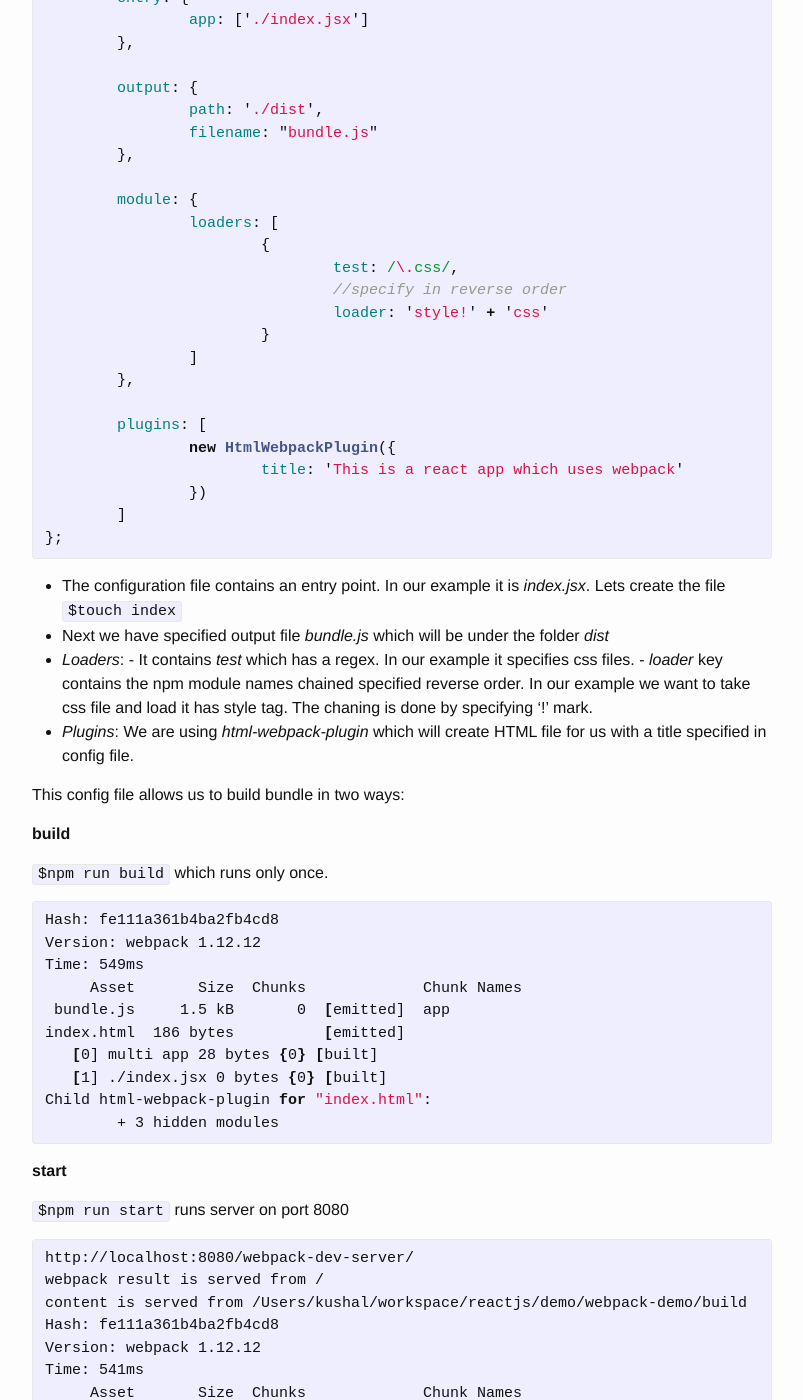
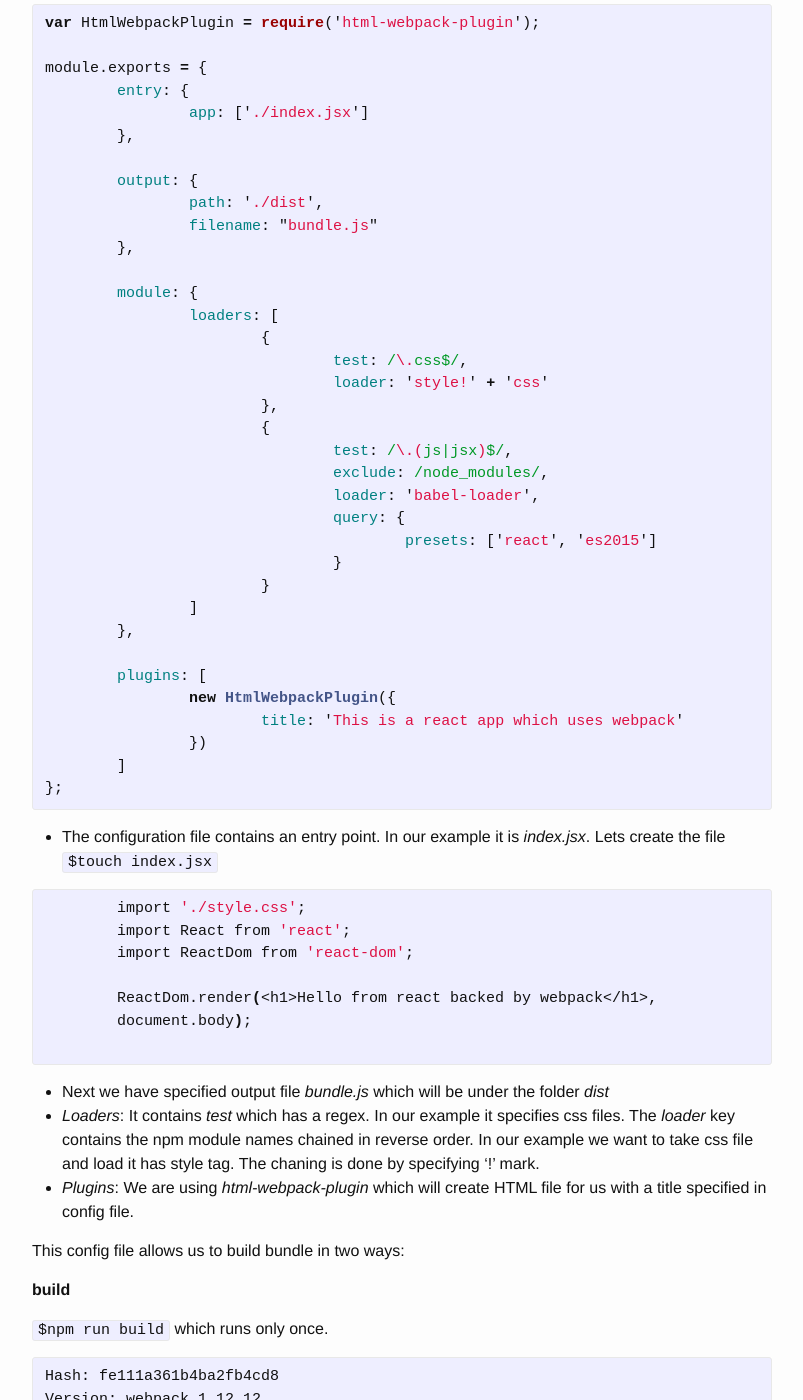
Before and after one commit to kushald/kushald.github.io, a Jekyll site: the page built from _posts/2016-01-23-webpack-for-reactjs.markdown, in a window 1280 px wide and 1400 px high, scrolled down 2002 px. Shown: the whole window, without its empty margins (238-1041 px from the left). Built offline with Jekyll 4.4.1, drawn with Linux system fonts in a browser that asks for light colours; some of the changed text lies outside the part shown.

Commit message:
Add react code and babel preset

```diff
--- a/_posts/2016-01-23-webpack-for-reactjs.markdown
+++ b/_posts/2016-01-23-webpack-for-reactjs.markdown
@@ -18,7 +18,7 @@ $npm init
 
 For this project we will be using babel and it's dependencies which help us transform ES6 files to ES5 javascript.
 
-`$npm install --save-dev babel-core babel-loader babel-runtime`
+`$npm install babel-loader babel-core babel-preset-es2015 babel-preset-react --save-dev`
 
 
 **Webpack**
@@ -41,7 +41,7 @@ We will also be using *html-webpack-plugin* which will generate HTML file for us
 
 **React**
 
-`$npm install --save-dev react`
+`$npm install --save-dev react react-dom`
 
 **Set up webpack and webpack-dev-server**
 
@@ -67,10 +67,13 @@ So the *package.json* file now looks something like this:
   "devDependencies": {
     "babel-core": "^6.4.5",
     "babel-loader": "^6.2.1",
+    "babel-preset-es2015": "^6.3.13",
+    "babel-preset-react": "^6.3.13",
     "babel-runtime": "^6.3.19",
     "css-loader": "^0.23.1",
     "html-webpack-plugin": "^2.7.1",
     "react": "^0.14.6",
+    "react-dom": "^0.14.6",
     "style-loader": "^0.13.0",
     "webpack": "^1.12.12",
     "webpack-dev-server": "^1.14.1"
@@ -107,9 +110,16 @@ module.exports = {
 	module: {
 		loaders: [
 			{
-				test: /\.css/,
-				//specify in reverse order
+				test: /\.css$/,
 				loader: 'style!' + 'css'
+			},
+			{
+				test: /\.(js|jsx)$/,
+				exclude: /node_modules/,
+				loader: 'babel-loader',
+				query: {
+					presets: ['react', 'es2015']
+				}
 			}
 		]
 	},
@@ -120,14 +130,23 @@ module.exports = {
 		})
 	]
 };
+
 {% endhighlight %}
 
 - The configuration file contains an entry point. In our example it is *index.jsx*.
-  Lets create the file `$touch index`
+  Lets create the file `$touch index.jsx`
+
+  {% highlight sh %}
+ 	import './style.css';
+	import React from 'react';
+	import ReactDom from 'react-dom';
+
+	ReactDom.render(<h1>Hello from react backed by webpack</h1>,
+	document.body);
+  {% endhighlight %}
+
 - Next we have specified output file *bundle.js* which will be under the folder *dist*
-- *Loaders*:
-		- It contains *test* which has a regex. In our example it specifies css files.
-		- *loader* key contains the npm module names chained specified reverse order. In our example we want to take css file and load it has style tag. The chaning is done by specifying '!' mark.
+- *Loaders*: It contains *test* which has a regex. In our example it specifies css files. The *loader* key contains the npm module names chained in reverse order. In our example we want to take css file and load it has style tag. The chaning is done by specifying '!' mark.
 - *Plugins*:
 	We are using *html-webpack-plugin* which will create HTML file for us with a title specified in config file.
 
```
Also changed, not shown: other parts of _posts/2016-01-23-webpack-for-reactjs.markdown (+3 -1 lines).
